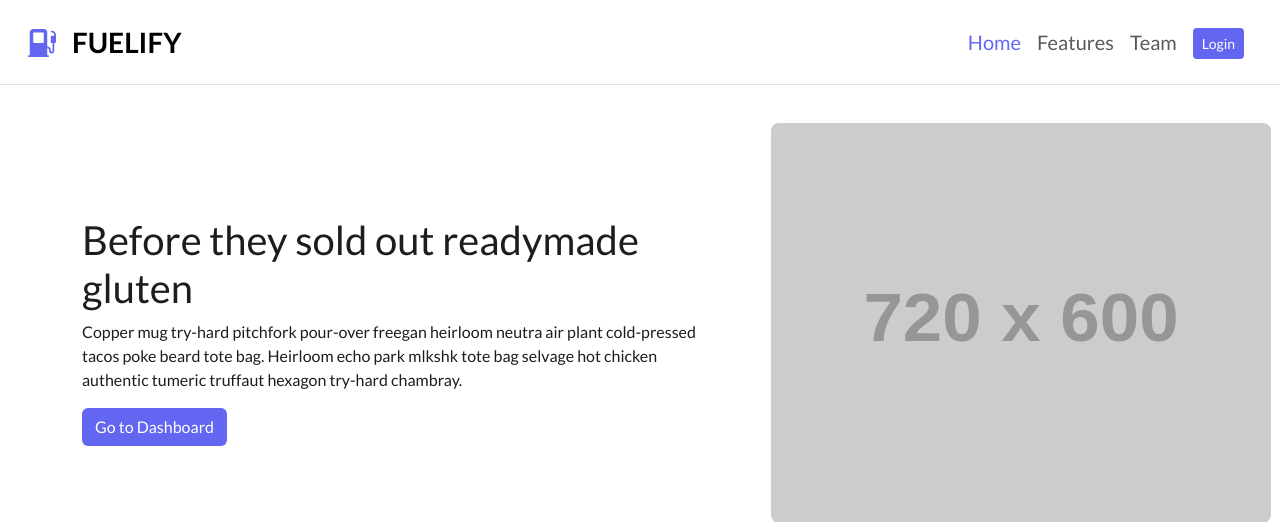
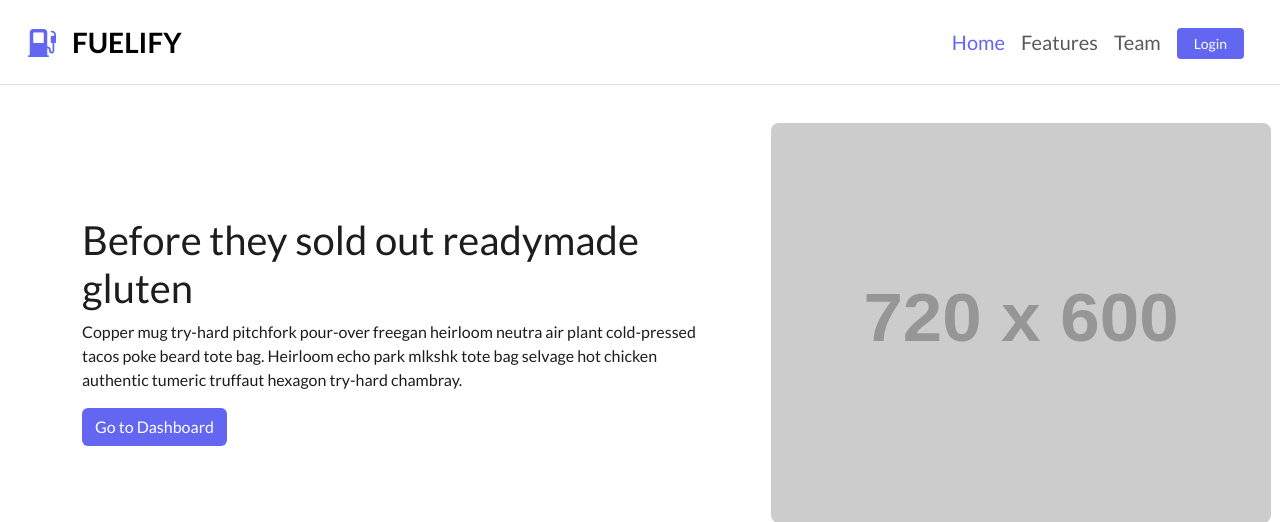
Before and after one commit to MarkisDev/fuelify, a Flask app: page / in a window 1280 px wide. Shown: the top 522 px of the page. Run offline with Flask 2, Linux system fonts and the light colour scheme; grey boxes labelled with a size stand in for pictures from a placeholder-image service; some libraries are stand-ins or nearby versions.

Commit message:
fixed navbar

```diff
--- a/templates/partials/_navbar.html
+++ b/templates/partials/_navbar.html
@@ -1,6 +1,6 @@
 <nav class="navbar navbar-expand-lg border-bottom">
     <div class="container-fluid">
-        <a class="navbar-brand fs-3 my-2 px-2 fw-bold ms-2" href="#"><i
+        <a class="navbar-brand fs-3 my-2 px-2 fw-bold ms-2" href="/home"><i
                 class="bi bi-fuel-pump-fill me-3"></i>FUELIFY</a>
         <button class="navbar-toggler" type="button" data-bs-toggle="collapse" data-bs-target="#navbarNavDropdown"
             aria-controls="navbarNavDropdown" aria-expanded="false" aria-label="Toggle navigation">
@@ -18,7 +18,7 @@
                     <a class="nav-link" href="#team">Team</a>
                 </li>
                 <li class="nav-item ms-2 w-25">
-                    <a class="btn btn-prime btn-sm" href="/login">Login</a>
+                    <a class="btn btn-prime btn-sm px-3" href="/login">Login</a>
                 </li>
 
             </ul>
```
